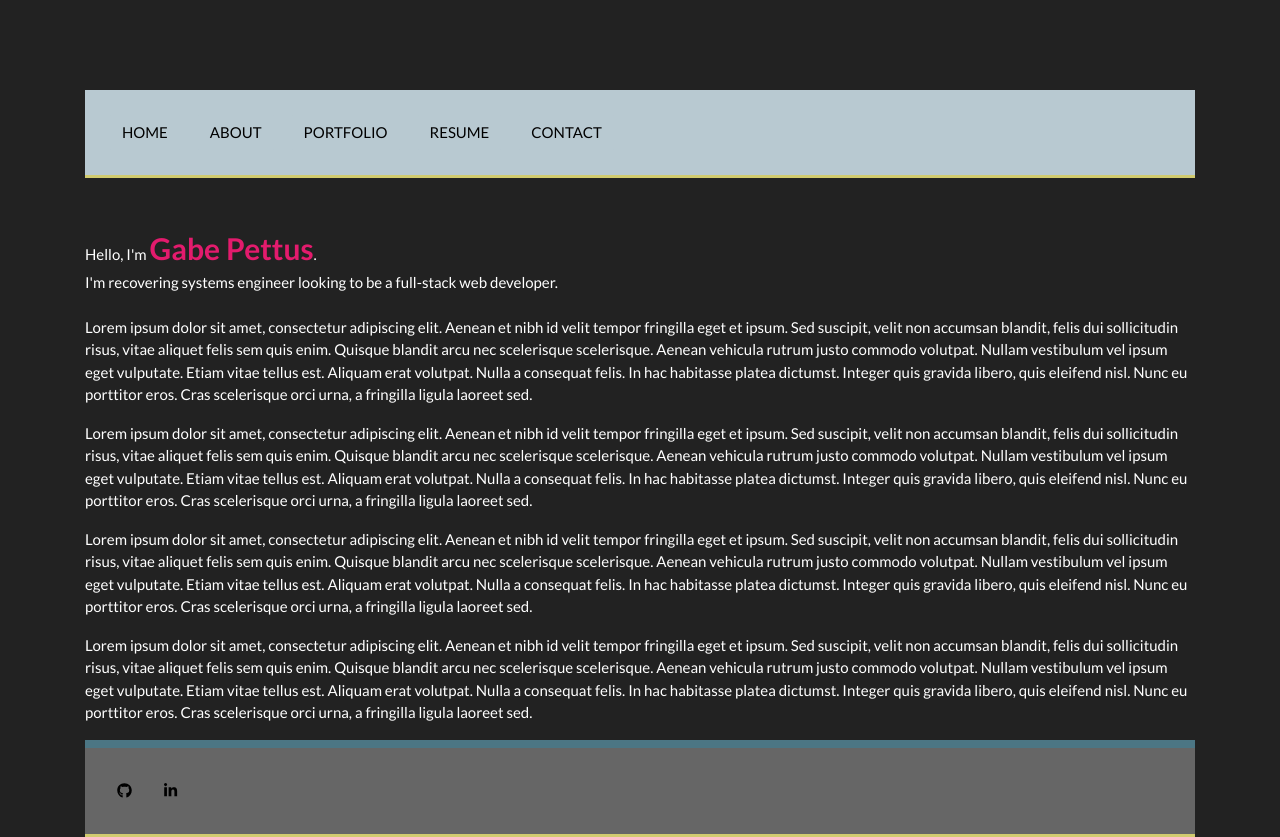
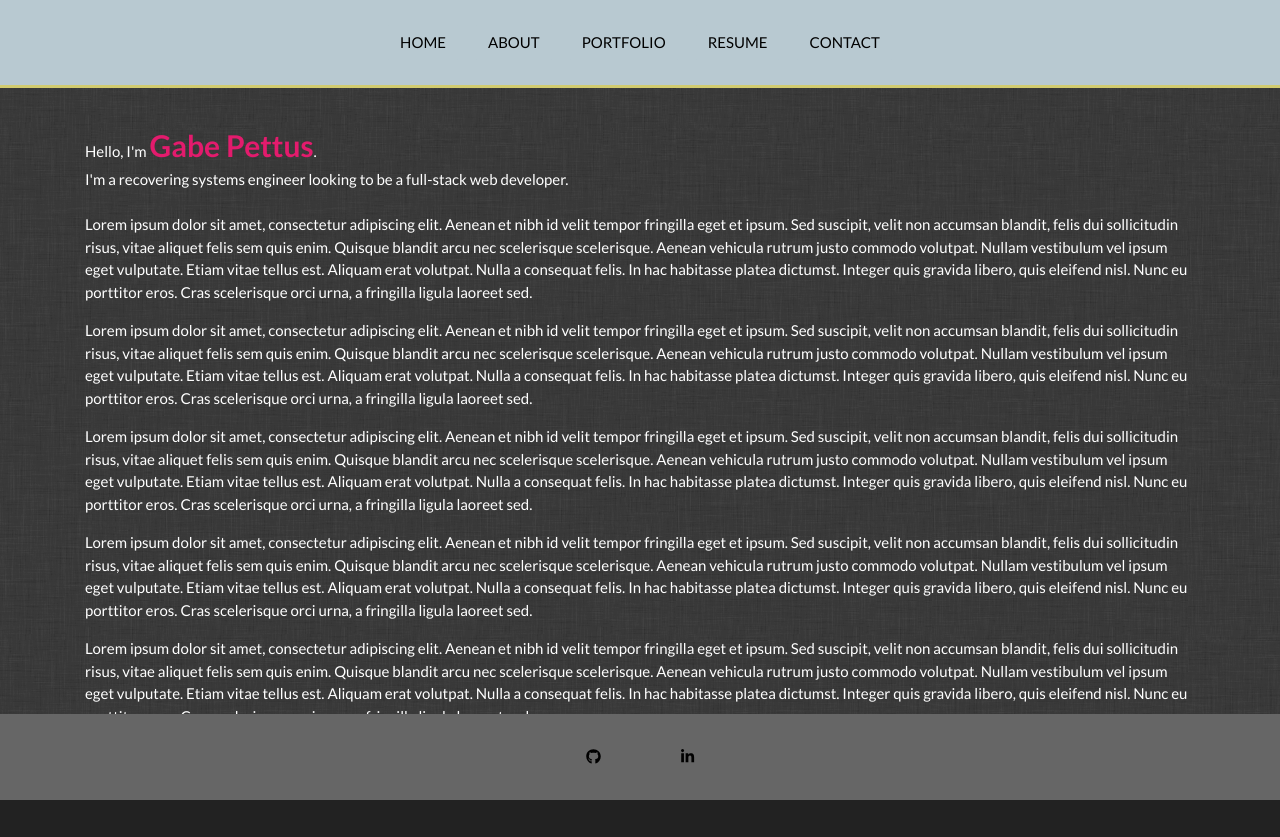
Before and after one commit to gabepettus/react-portfolio, a React (Create React App) app: page / in a window 1280 px wide. After the commit the page ends 800 px from the top, so only its background shows below. Built offline with nearby package versions, Linux system fonts and the light colour scheme.

Commit message:
fixed headers and footers to page (top/bottom)

```diff
--- a/src/App.css
+++ b/src/App.css
@@ -1,38 +1,21 @@
-.App {
-  text-align: center;
+body {
+  /* image for background */
+  background-image: url('./assets/images/low_contrast_linen/low_contrast_linen.png');
+
+  /* font parameters */
+  font-family: Arial, Helvetica, sans-serif;
+  font-size: 1em;
+
+  /* added padding to prevent navbar overlap. (100 based on browser inpector of size) */
+  /* padding-top: 75px; */
 }
 
-.App-logo {
-  height: 40vmin;
-  pointer-events: none;
+.navbar {
+  /* pulls everything down to push up against bottom border */
+  padding-bottom: 0;
+  padding-left: 0;
 }
 
-@media (prefers-reduced-motion: no-preference) {
-  .App-logo {
-    animation: App-logo-spin infinite 20s linear;
-  }
+.nav-link {
+  color: black !important;
 }
-
-.App-header {
-  background-color: #282c34;
-  min-height: 100vh;
-  display: flex;
-  flex-direction: column;
-  align-items: center;
-  justify-content: center;
-  font-size: calc(10px + 2vmin);
-  color: white;
-}
-
-.App-link {
-  color: #61dafb;
-}
-
-@keyframes App-logo-spin {
-  from {
-    transform: rotate(0deg);
-  }
-  to {
-    transform: rotate(360deg);
-  }
-}
--- a/src/components/Footer/index.js
+++ b/src/components/Footer/index.js
@@ -13,9 +13,9 @@ import './style.css';
 
 const Footer = () => {
     return (
-        <Navbar expand='md' className="footer">
-
-            <Nav className='mr-auto' navbar>
+        <>
+        <Navbar expand='md'>
+            <Nav className='mr-auto navbar fixed-bottom justify-content-center footer'>
                 <NavItem>
                     <NavLink className='m-2' href='https://github.com/gabepettus' target='_blank'><FontAwesomeIcon icon={faGithub} /></NavLink>
                 </NavItem>
@@ -24,6 +24,7 @@ const Footer = () => {
                 </NavItem>
             </Nav>
         </Navbar>
+        </>
     );
 }
 
--- a/src/components/Footer/style.css
+++ b/src/components/Footer/style.css
@@ -1,24 +1,4 @@
 .footer {
   /* set text properties */
   background-color: #666;
-
-  /* sets height of footer*/
-  height: 10%;
-
-  /* sets properties for footer border*/
-  border-top: solid;
-  border-top-color: #4C7684;
-  border-top-width: 8px;
 }
-
-.navbar {
-  /* pulls everything down to push up against bottom border */
-  padding-bottom: 0;
-  /* allows ??? to control the horizontal position */
-  padding-left: 0;
-}
-
-.nav-link {
-  color: black !important;
-  align-items: center;
-}
--- a/src/components/Header/index.js
+++ b/src/components/Header/index.js
@@ -10,20 +10,20 @@ import {
     NavLink,
 } from 'reactstrap';
 
-import { FontAwesomeIcon } from '@fortawesome/react-fontawesome';
-import { faGithub, faLinkedinIn } from '@fortawesome/free-brands-svg-icons';
 import './style.css';
 
-const Header = () => {
-    const [isOpen, setIsOpen] = useState(false);
+const Header = (props) => {
+    const [isOpen, setIsOpen] = useState(props);
     const toggle = () => setIsOpen(!isOpen);
+
     return (
-        <div>
-            <Navbar expand='md'>
-            {/* <a className='navbar-brand' >Gabe</a> */}
-                {/* <NavbarToggler onClick={toggle} /> */}
+        <>
+            {/* <Navbar expand='md' className='header justify-content-center' fixed='top'> */}
+            <Navbar expand='md' fixed='top'>
+                {/* <NavbarBrand>Gabe</NavbarBrand> */}
+                <NavbarToggler onClick={toggle} />
                 <Collapse isOpen={isOpen} navbar>
-                    <Nav className='mr-auto' navbar>
+                    <Nav className='mr-auto navbar justify-content-center fixed-top header'>
                         <NavItem>
                             <Link to='/home' className='btn m-2 btn-success'>HOME</Link>
                         </NavItem>
@@ -44,7 +44,7 @@ const Header = () => {
                     </Nav>
                 </Collapse>
             </Navbar>
-        </div>
+        </>
     );
 }
 
--- a/src/components/Header/style.css
+++ b/src/components/Header/style.css
@@ -1,24 +1,6 @@
-body {
-  /* image for background */
-  background-image: url('../../assets/images/low_contrast_linen/low_contrast_linen.png');
-
-  /* font parameters */
-  font-family: Arial, Helvetica, sans-serif;
-  font-size: 1em;
-
-  /* added padding to prevent navbar overlap. (100 based on browser inpector of size) */
-  padding-top: 10px;
-}
-
-.navbar {
-  /* pulls everything down to push up against bottom border */
-  padding-bottom: 0;
-  /* allows ??? to control the horizontal position */
-  padding-left: 0;
-
+.header {
   /* creates solid line for the bottom border  */
   border-bottom: solid;
-  /* border-bottom-color: #ccc; */
   border-bottom-color: #D1CB6F;
   background-color: #B8C9D1;
 }
--- a/src/pages/Home/index.js
+++ b/src/pages/Home/index.js
@@ -9,8 +9,9 @@ import Footer from '../../components/Footer';
 
 const Home = () => {
     return (
-      <Container>
-        <Header />
+      <div>
+      <Header />
+        <Container>
           <section id="home" className="flex height-fix">
           <div id="pt" className="canvas"></div>
           <Row className="mt-5">
@@ -18,9 +19,10 @@ const Home = () => {
             <div className="text">
               Hello, I'm <span className="highlight">Gabe Pettus</span>.
               <br/>
-              I'm recovering systems engineer looking to be a full-stack web developer.
+              I'm a recovering systems engineer looking to be a full-stack web developer.
               <br/>
               <br/>
+              <p>Lorem ipsum dolor sit amet, consectetur adipiscing elit. Aenean et nibh id velit tempor fringilla eget et ipsum. Sed suscipit, velit non accumsan blandit, felis dui sollicitudin risus, vitae aliquet felis sem quis enim. Quisque blandit arcu nec scelerisque scelerisque. Aenean vehicula rutrum justo commodo volutpat. Nullam vestibulum vel ipsum eget vulputate. Etiam vitae tellus est. Aliquam erat volutpat. Nulla a consequat felis. In hac habitasse platea dictumst. Integer quis gravida libero, quis eleifend nisl. Nunc eu porttitor eros. Cras scelerisque orci urna, a fringilla ligula laoreet sed. </p>
               <p>Lorem ipsum dolor sit amet, consectetur adipiscing elit. Aenean et nibh id velit tempor fringilla eget et ipsum. Sed suscipit, velit non accumsan blandit, felis dui sollicitudin risus, vitae aliquet felis sem quis enim. Quisque blandit arcu nec scelerisque scelerisque. Aenean vehicula rutrum justo commodo volutpat. Nullam vestibulum vel ipsum eget vulputate. Etiam vitae tellus est. Aliquam erat volutpat. Nulla a consequat felis. In hac habitasse platea dictumst. Integer quis gravida libero, quis eleifend nisl. Nunc eu porttitor eros. Cras scelerisque orci urna, a fringilla ligula laoreet sed. </p>
               <p>Lorem ipsum dolor sit amet, consectetur adipiscing elit. Aenean et nibh id velit tempor fringilla eget et ipsum. Sed suscipit, velit non accumsan blandit, felis dui sollicitudin risus, vitae aliquet felis sem quis enim. Quisque blandit arcu nec scelerisque scelerisque. Aenean vehicula rutrum justo commodo volutpat. Nullam vestibulum vel ipsum eget vulputate. Etiam vitae tellus est. Aliquam erat volutpat. Nulla a consequat felis. In hac habitasse platea dictumst. Integer quis gravida libero, quis eleifend nisl. Nunc eu porttitor eros. Cras scelerisque orci urna, a fringilla ligula laoreet sed. </p>
               <p>Lorem ipsum dolor sit amet, consectetur adipiscing elit. Aenean et nibh id velit tempor fringilla eget et ipsum. Sed suscipit, velit non accumsan blandit, felis dui sollicitudin risus, vitae aliquet felis sem quis enim. Quisque blandit arcu nec scelerisque scelerisque. Aenean vehicula rutrum justo commodo volutpat. Nullam vestibulum vel ipsum eget vulputate. Etiam vitae tellus est. Aliquam erat volutpat. Nulla a consequat felis. In hac habitasse platea dictumst. Integer quis gravida libero, quis eleifend nisl. Nunc eu porttitor eros. Cras scelerisque orci urna, a fringilla ligula laoreet sed. </p>
@@ -29,8 +31,9 @@ const Home = () => {
           </div>
           </Row>
           </section>
-        <Footer />
-      </Container >
+        </Container >
+      <Footer />
+      </div>
     );
 }
 
--- a/src/pages/Home/style.css
+++ b/src/pages/Home/style.css
@@ -1,9 +1,6 @@
 body {
-  background: #0f0f1f;
-  color: whitesmoke;
-
   /* added padding to prevent navbar overlap. (100 based on browser inpector of size) */
-  padding-top: 90px
+  padding-top: 75px;
 }
 
 .flex {
```
Also changed, not shown: src/old.css (added, +28 -0 lines).
